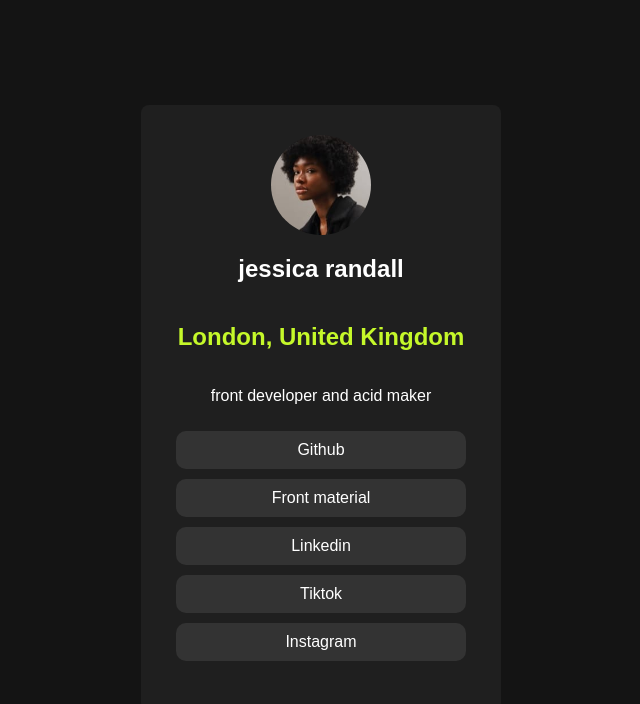
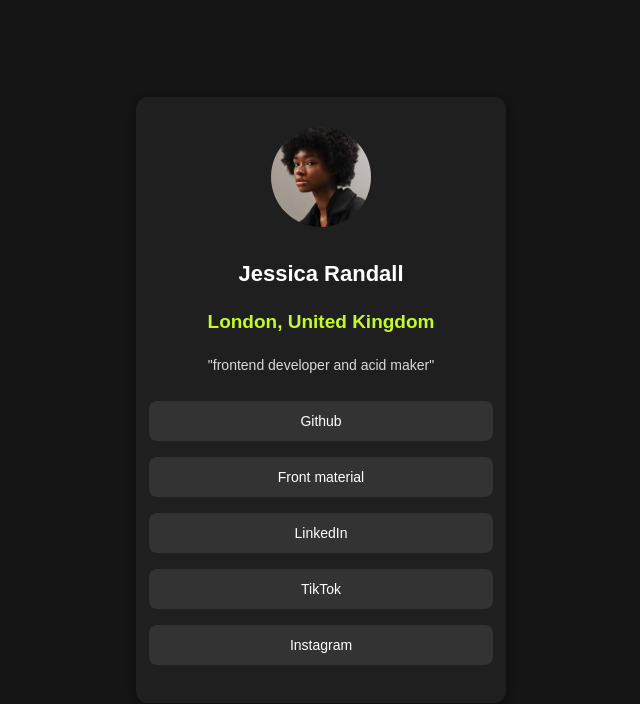
Before and after one commit to SAFT2/peak, a plain HTML site: page index.html in a window 1280 px wide. Shown: the whole page, without its empty margins (319-959 px from the left). Drawn offline with Linux system fonts and the light colour scheme.

Commit message:
second commit

```diff
--- a/index.html
+++ b/index.html
@@ -3,21 +3,21 @@
 <head>
     <meta charset="UTF-8">
     <meta name="viewport" content="width=device-width, initial-scale=1.0">
-    <title>Document</title>
+    <title>Jessica Randall</title>
     <link rel="stylesheet" href="style.css">
 </head>
 <body>
     <div class="main">
-        <img src="photo_2025-03-03_09-02-59.jpg" alt="">
-        <h2>jessica randall</h1>
-        <h2 class="h2">London, United Kingdom</h1>
-        <p>front developer and acid maker</p>
+        <img src="photo_2025-03-03_09-02-59.jpg" alt="Profile Picture">
+        <h2>Jessica Randall</h2>
+        <h3 class="h2">London, United Kingdom</h3>
+        <p class="description">"frontend developer and acid maker"</p>
         <div class="inside">
-            <a>Github</a>
-            <a>Front material</a>
-            <a>Linkedin</a>
-            <a>Tiktok</a>
-            <a>Instagram</a>
+            <a href="#">Github</a>
+            <a href="#">Front material</a>
+            <a href="#">LinkedIn</a>
+            <a href="#">TikTok</a>
+            <a href="#">Instagram</a>
         </div>
     </div>
 </body>
--- a/style.css
+++ b/style.css
@@ -1,59 +1,76 @@
-body{
-    background-color:   hsl(0, 0%, 8%);
+body {
+    background-color: hsl(0, 0%, 8%);
     display: flex;
     justify-content: center;
     align-items: center;
     height: 100vh;
     font-family: Arial, sans-serif;
+    margin: 0;
 }
-.main{
+
+.main {
     display: flex;
-    flex-direction:column;
-    background-color:   hsl(0, 0%, 12%);
-    width: 360px;
-    border-radius: 8px;
+    flex-direction: column;
+    background-color: hsl(0, 0%, 12%);
+    width: 370px;
+    border-radius: 12px;
     text-align: center;
-    justify-content: space-between;
     align-items: center;
-    padding:30px 0px ;
+    padding: 30px 0px;
+    height: auto;
+    box-shadow: 0px 4px 10px rgba(0, 0, 0, 0.3);
 }
-img{
+
+img {
     width: 100px;
     border-radius: 50%;
+    margin-bottom: 15px;
 }
 
-.h2{
-    color: hsl(75, 94%, 57%);
+h2 {
+    color: hsl(0, 0%, 100%);
+    font-size: 22px;
+    margin-bottom: 5px;
 }
 
-h2{
-    color: hsl(0, 0%, 100%);
-    text-align: center;
+.h2 {
+    color: hsl(75, 94%, 57%);
+    font-size: 19px;
+    font-weight: bold;
+    padding-bottom: 5px;
+    margin-bottom: 5px;
+
 }
-.inside{
+
+.description {
+    color: hsl(0, 0%, 85%);
+    font-size: 14px;
+    margin-bottom: 20px;
+}
+
+.inside {
     display: flex;
     flex-direction: column;
-    padding-bottom: 20px;
+    width: 100%;
+    align-items: center;
+}
 
-
-}
-a{
+a {
     display: flex;
     background-color: hsl(0, 0%, 20%);
     color: hsl(0, 0%, 100%);
-    padding: 10px;
-    border-radius: 10px;
-    width: 270px;
+    padding: 12px;
+    border-radius: 8px;
+    width: 320px;
     justify-content: center;
-    margin-top: 10px;
-    transition: 0.3s;
-    align-items: center;
+    margin: 8px 0;
+    transition: background-color 0.3s, color 0.3s;
+    font-size: 14px;
+    text-decoration: none;
+
 }
-a:hover{
+
+a:hover {
     background-color: hsl(75, 94%, 57%);
     color: black;
-
 }
-p{
-    color: hsl(0, 0%, 100%);
-}
```
